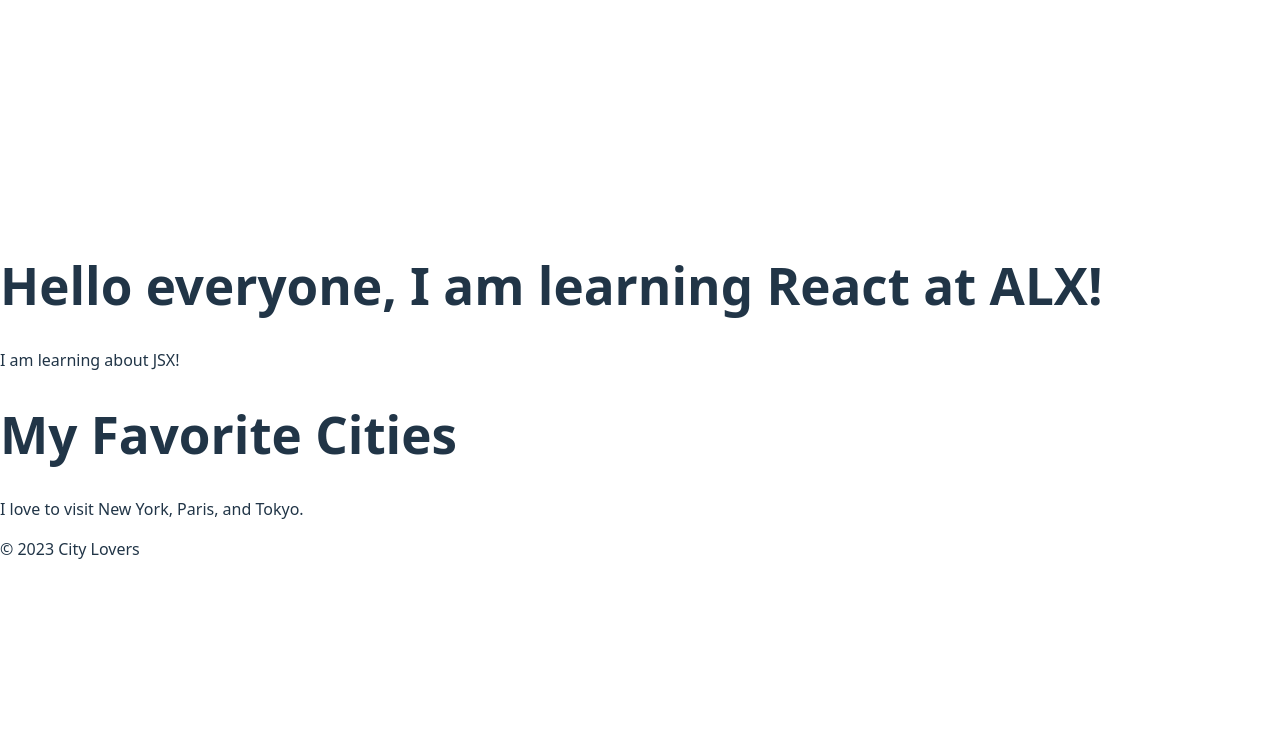
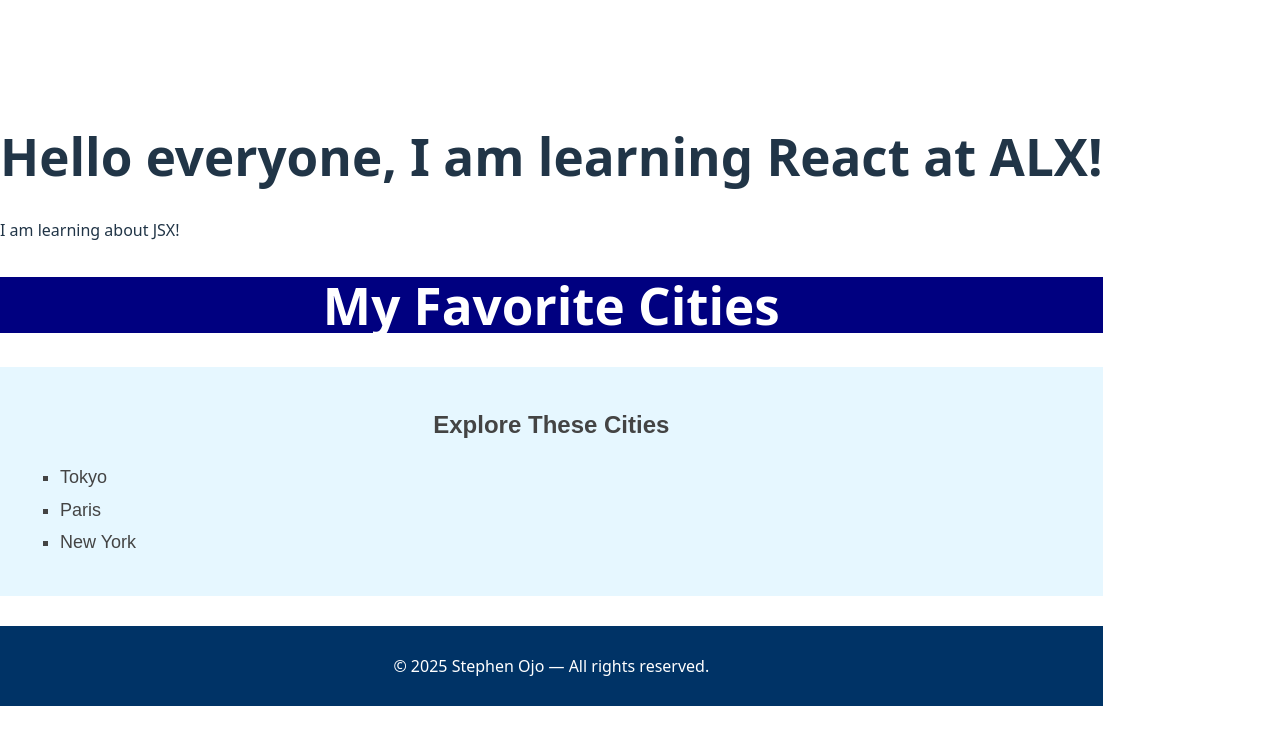
Before and after one commit to Steff127/alx-fe-reactjs, a React (Vite) app in the folder alx-react-app-new/: page / in a window 1280 px wide. Shown: the top 744 px of the page. Built offline with nearby package versions, Linux system fonts and the light colour scheme.

Commit message:
fixing issues with inline css

```diff
--- a/alx-react-app-new/src/components/Footer.jsx
+++ b/alx-react-app-new/src/components/Footer.jsx
@@ -1,7 +1,15 @@
 function Footer() {
   return (
-    <footer>
-      <p>© 2023 City Lovers</p>
+    <footer
+      style={{
+        backgroundColor: "#003366",
+        color: "#ffffff",
+        textAlign: "center",
+        padding: "12px",
+        marginTop: "30px",
+      }}
+    >
+      <p>&copy; 2025 Stephen Ojo — All rights reserved.</p>
     </footer>
   );
 }
--- a/alx-react-app-new/src/components/Header.jsx
+++ b/alx-react-app-new/src/components/Header.jsx
@@ -1,8 +1,11 @@
 function Header() {
   return (
-    <header>
+    <header
+      style={{ backgroundColor: "navy", color: "white", textAlign: "center" }}
+    >
       <h1>My Favorite Cities</h1>
     </header>
   );
 }
+
 export default Header;
--- a/alx-react-app-new/src/components/MainContent.jsx
+++ b/alx-react-app-new/src/components/MainContent.jsx
@@ -1,8 +1,25 @@
-function MainContent () {
-    return (
-        <main>
-            <p>I love to visit New York, Paris, and Tokyo.</p>
-        </main>
-    );
+function MainContent() {
+  return (
+    <main
+      style={{
+        backgroundColor: "#e6f7ff",
+        padding: "20px",
+        fontFamily: "Arial",
+        color: "#444",
+      }}
+    >
+      <h2 style={{ textAlign: "center", marginBottom: "15px" }}>
+        Explore These Cities
+      </h2>
+      <ul
+        style={{ listStyleType: "square", lineHeight: "1.8", fontSize: "18px" }}
+      >
+        <li>Tokyo</li>
+        <li>Paris</li>
+        <li>New York</li>
+      </ul>
+    </main>
+  );
 }
+
 export default MainContent;
--- a/alx-react-app-new/src/components/UserProfile.jsx
+++ b/alx-react-app-new/src/components/UserProfile.jsx
@@ -1,11 +1,22 @@
-const UserProfile = (props) => {
+function UserProfile(props) {
   return (
-    <div>
-      <h2>{props.name}</h2>
-      <p>Age: {props.age}</p>
-      <p>Bio: {props.bio}</p>
+    <div
+      style={{
+        border: "1px solid gray",
+        padding: "10px",
+        margin: "10px",
+        borderRadius: "8px",
+      }}
+    >
+      <h2 style={{ color: "blue", fontSize: "24px", marginBottom: "8px" }}>
+        {props.name}
+      </h2>
+      <p style={{ fontSize: "18px" }}>
+        Age: <span style={{ fontWeight: "bold" }}>{props.age}</span>
+      </p>
+      <p style={{ fontSize: "16px", lineHeight: "1.5" }}>{props.bio}</p>
     </div>
   );
-};
+}
 
 export default UserProfile;
```
